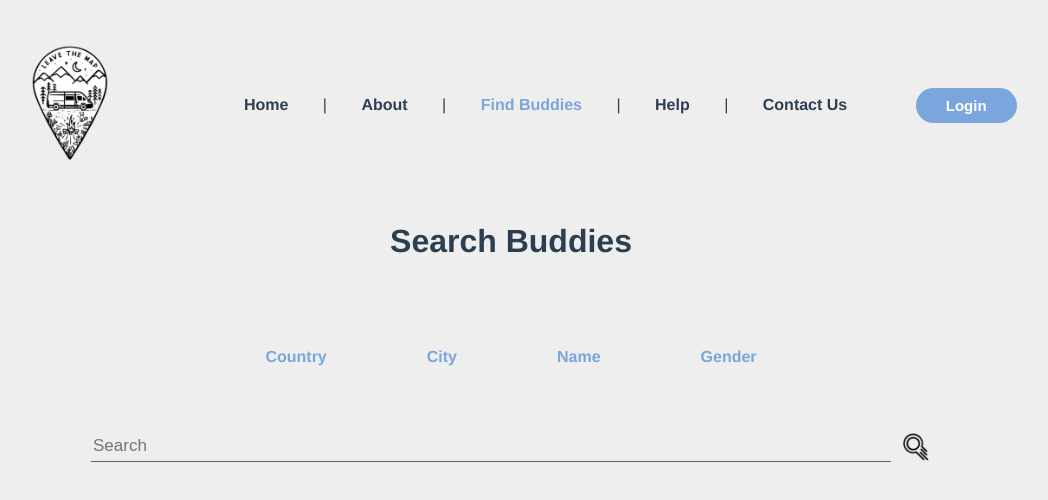
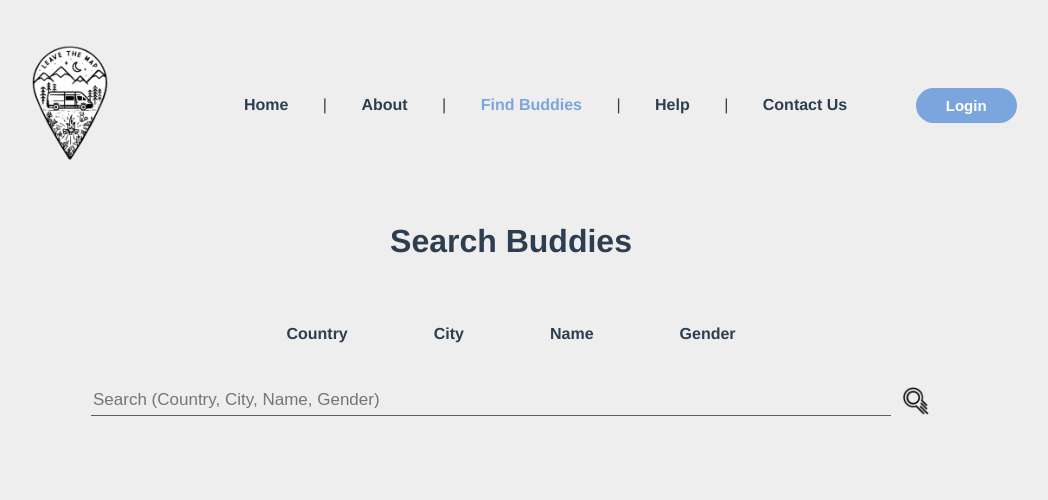
Before and after one commit to sebbyu/TravTogether_Frontend, a Vue app: page /findbuddies in a window 1280 px wide. Shown: the top 500 px of the page, without its empty margins (129-1177 px from the left). Built offline with nearby package versions, Linux system fonts and the light colour scheme; no server answers.

Commit message:
beautify the filter on search page

```diff
--- a/src/components/FindBuddiesComponent.vue
+++ b/src/components/FindBuddiesComponent.vue
@@ -11,7 +11,7 @@
 		.search
 			input#search-box(type='search'
 						name='search-box'
-						placeholder='Search'
+						placeholder='Search (Country, City, Name, Gender)'
 						v-model="search")
 			img(src='@/assets/search-logo.png' alt='search-logo')
 	.mid-sec
@@ -36,12 +36,6 @@
 
 
 
-
-
-
-
-
-
 <script lang='ts'>
 import {defineComponent, ref, computed, reactive} from 'vue'
 import {useStore} from 'vuex'
@@ -54,7 +48,6 @@ export default defineComponent({
 			filter: string;
 			filterBool: boolean;
 		}
-
 		const filters = [
 			reactive({
 				filter: "Country",
@@ -73,25 +66,13 @@ export default defineComponent({
 				filterBool: ref(false),
 			}) as Filter,
 		]
-
 		store.dispatch('user/GetAllUsers')
 		const userList = computed(() => store.getters['user/getAllUsers'])
 
-
 		return {search,userList,filters,}
-
 	}
-
 })
 </script>
-
-
-
-
-
-
-
-
 
 
 
@@ -105,22 +86,19 @@ export default defineComponent({
 				.filter
 					.selected
 						color white
+						transition 0.2s
 						background-color rgb(123,165,221)
-						border-radius 10px
-						transition 0.2s
+						padding 3px
+					p
 						cursor pointer
 						font-weight bold
-					padding 7px
 						margin 43px
-					color rgb(123,165,221)
 						border none
 						border-radius 30px
 						transition 0.2s ease
 						&:hover
 							color white
 							background-clip rgb(123,165,221)
-
-
 		.search
 			display flex
 			justify-content center
@@ -158,5 +136,4 @@ export default defineComponent({
 					img
 						width 20px
 						height 20px
-
 </style>
--- a/src/components/RegistrationComponent.vue
+++ b/src/components/RegistrationComponent.vue
@@ -11,7 +11,7 @@
           input(type='text' name='email' placeholder='Email Address')
         .nickname
           input(type='text' name='nickname' placeholder='Nickname')
-          strong (will be set to your email if left blank)
+          strong (will be set to your email name if left blank)
         .profile_picture
           label(for='profile_picture') Profile Picture
           input(type='file' name='profile_picture' accept="image/*")
@@ -80,7 +80,7 @@ export default defineComponent({
     .form
       form
         .nickname
-          margin-left 280px
+          margin-left 330px
         .email, .nickname, .password
           input
             margin 5px
```
Lines whose indentation alone changed are shown as unchanged.
